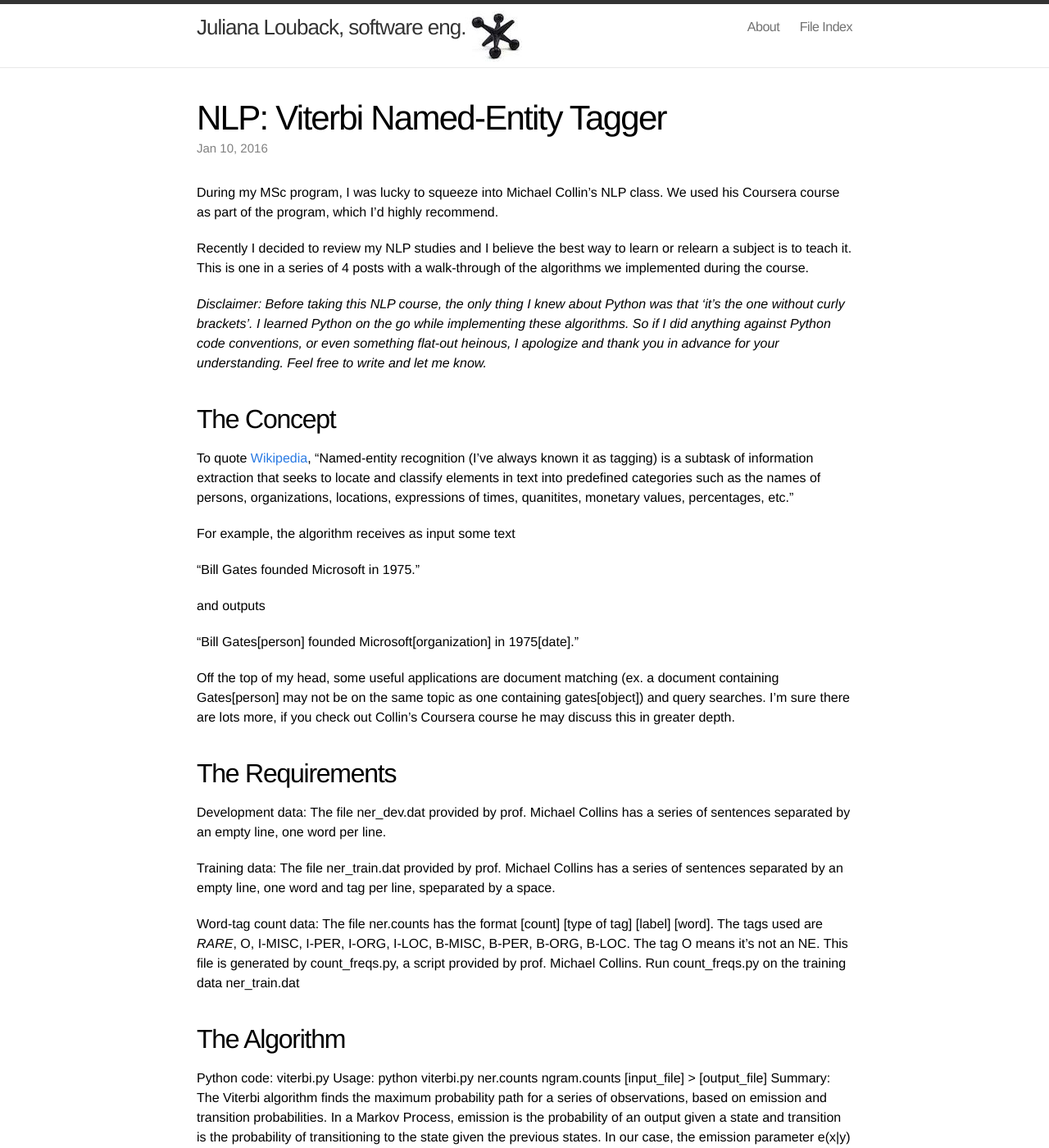
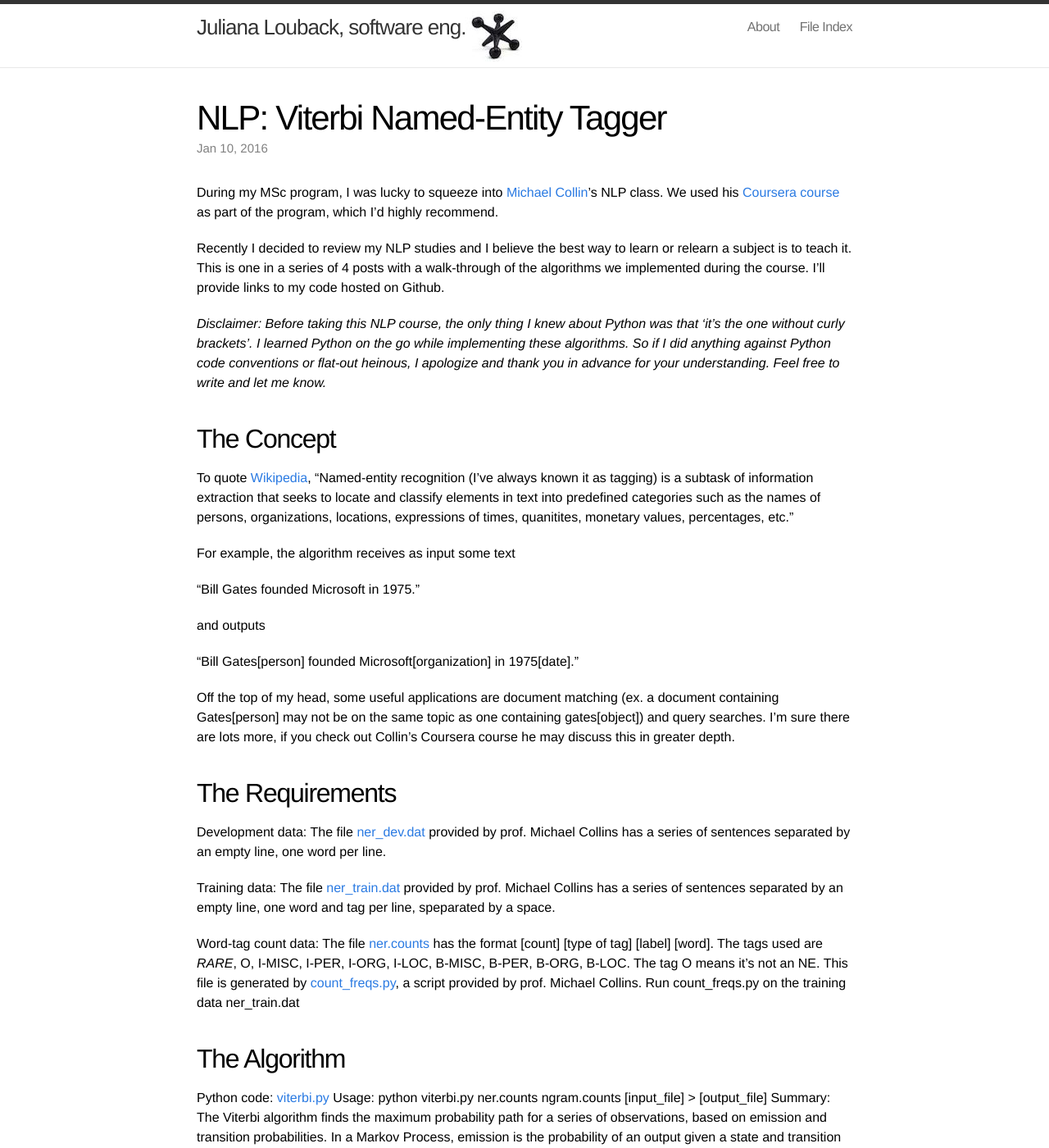
Before and after one commit to JLouback/JLouback.github.io, a Jekyll site: the page built from _posts/2016-1-10-nlp-viterbi-named-entity-tagger.markdown, in a window 1280 px wide and 1400 px high. Shown: the whole window at 82% size. Built offline with Jekyll 4.4.1, drawn with Linux system fonts in a browser that asks for light colours; part of the change alters nothing that is shown; some of the changed text lies outside the part shown.

Commit message:
fix post nlp

```diff
--- a/_posts/2016-1-10-nlp-viterbi-named-entity-tagger.markdown
+++ b/_posts/2016-1-10-nlp-viterbi-named-entity-tagger.markdown
@@ -5,15 +5,15 @@ date:   2016-01-10 10:06:52
 categories: tech
 ---
 
-During my MSc program, I was lucky to squeeze into Michael Collin's NLP class. We used his Coursera course as part of the program, which I'd highly recommend.
+During my MSc program, I was lucky to squeeze into [Michael Collin](http://www.cs.columbia.edu/~mcollins/)'s NLP class. We used his [Coursera course](https://www.coursera.org/course/nlangp) as part of the program, which I'd highly recommend.
 
-Recently I decided to review my NLP studies and I believe the best way to learn or relearn a subject is to teach it. This is one in a series of 4 posts with a walk-through of the algorithms we implemented during the course.
+Recently I decided to review my NLP studies and I believe the best way to learn or relearn a subject is to teach it. This is one in a series of 4 posts with a walk-through of the algorithms we implemented during the course. I'll provide links to my code hosted on Github.
 
-*Disclaimer: Before taking this NLP course, the only thing I knew about Python was that 'it's the one without curly brackets'. I learned Python on the go while implementing these algorithms. So if I did anything against Python code conventions, or even something flat-out heinous, I apologize and thank you in advance for your understanding. Feel free to write and let me know.*
+*Disclaimer: Before taking this NLP course, the only thing I knew about Python was that 'it's the one without curly brackets'. I learned Python on the go while implementing these algorithms. So if I did anything against Python code conventions or flat-out heinous, I apologize and thank you in advance for your understanding. Feel free to write and let me know.*
 
 ## The Concept
 
-To quote [Wikipedia](https://wikipedia.org), "Named-entity recognition (I've always known it as tagging) is a subtask of information extraction that seeks to locate and classify elements in text into predefined categories such as the names of persons, organizations, locations, expressions of times, quanitites, monetary values, percentages, etc."
+To quote [Wikipedia](https://en.wikipedia.org/wiki/Named-entity_recognition), "Named-entity recognition (I've always known it as tagging) is a subtask of information extraction that seeks to locate and classify elements in text into predefined categories such as the names of persons, organizations, locations, expressions of times, quanitites, monetary values, percentages, etc."
 
 For example, the algorithm receives as input some text
 
@@ -27,22 +27,23 @@ Off the top of my head, some useful applications are document matching (ex. a do
 
 ## The Requirements
 
-Development data: The file ner_dev.dat provided by prof. Michael Collins has a series of sentences separated by an empty line, one word per line.
+Development data: The file [ner_dev.dat](https://github.com/JLouback/nlp-viterbi/blob/master/ner_dev.dat) provided by prof. Michael Collins has a series of sentences separated by an empty line, one word per line.
 
-Training data: The file ner_train.dat provided by prof. Michael Collins has a series of sentences separated by an empty line, one word and tag per line, speparated by a space.
+Training data: The file [ner_train.dat](https://github.com/JLouback/nlp-viterbi/blob/master/ner_train.dat) provided by prof. Michael Collins has a series of sentences separated by an empty line, one word and tag per line, speparated by a space.
 
-Word-tag count data: The file ner.counts has the format [count] [type of tag] [label] [word]. The tags used are _RARE_, O, I-MISC, I-PER, I-ORG, I-LOC, B-MISC, B-PER, B-ORG, B-LOC. The tag O means it's not an NE. This file is generated by count_freqs.py, a script provided by prof. Michael Collins. Run count_freqs.py on the training data ner_train.dat
+Word-tag count data: The file [ner.counts](https://github.com/JLouback/nlp-viterbi/blob/master/ner.counts) has the format [count] [type of tag] [label] [word]. The tags used are _RARE_, O, I-MISC, I-PER, I-ORG, I-LOC, B-MISC, B-PER, B-ORG, B-LOC. The tag O means it's not an NE. This file is generated by [count_freqs.py](https://github.com/JLouback/nlp-viterbi/blob/master/count_freqs.py), a script provided by prof. Michael Collins. Run count_freqs.py on the training data ner_train.dat
 
 
 ## The Algorithm
-Python code: viterbi.py
+Python code: [viterbi.py](https://github.com/JLouback/nlp-viterbi/blob/master/viterbi.py)
 Usage: python viterbi.py ner.counts ngram.counts [input_file] > [output_file]
 Summary: The Viterbi algorithm finds the maximum probability path for a series of observations, based on emission and transition probabilities. In a Markov Process, emission is the probability of an output given a state and transition is the probability of transitioning to the state given the previous states. In our case, the emission parameter e(x|y) = the probability of the word being x given you attributed tag y. If your training data had 100 counts of 'person' tags, one of which is the word 'London' (I know a guy who named his kid London), e('London'|'person') = 0.01. Now with 50 counts of 'location' tags, 5 of which are 'London', e('London'|'location') = 0.1 which clearly trumps 0.01. The transition parameter q(y<sub>i</sub> | y<sub>i-1</sub>, y<sub>i-2</sub>) = the probability of putting tag y in position i given it's two previous tags. This is calculated by Count(trigram)/Count(bigram). For each word in the development data, he Viterbi algorithm will associate a score for a word-tag combo based on the emission and transition parameters it obtained from the training data. It does this for every possible tag and sees which is more likely. Clearly this won't be 100% correct as natural language is unpredictable, but you should get pretty high accuracy.
 
-* **Optional Preprocessing.**
+**Optional Preprocessing**
+
 Re-label words in training data with frequency < 5 as '_RARE_' - This isn't required, but useful. Re-run count_freqs.py if used.
 
-Python code: label rare.py
+Python code: [label_rare.py](https://github.com/JLouback/nlp-viterbi/blob/master/label_rare.py)
 
 Usage: python label_rare.py [input_file]
 
@@ -52,25 +53,31 @@ Pseudocode:
 2. Iterates through each line in [input file], checks if word is in rare words dictionary, if so, replaces word with _RARE_.
 
 
-* **Step 1.** Get Count(y) and Count(x~y):
-Python code: emission_counts.py
+**Step 1. Get Count(y) and Count(x~y)**
+
+Python code: [emission_counts.py](https://github.com/JLouback/nlp-viterbi/blob/master/emission_counts.py)
 
 Pseudocode:
+
 1. Iterate through each line in ner.counts file:
 1.1 Store each word-label-count combo in a dictionary count xy containing a dictionary for each word encountered. Each word dictionary contains key-value pairs of the label given to the word and its respective counter. i.e. count xy[Peter][I-PER] returns the number of times the word ‘Peter’ was labeled ‘I-PER’ in the training data.
 1.2 The dictionary count y contains 8 items, one for each label ( RARE , O, I-MISC, I-PER, I-ORG, I-LOC, B-MISC, B-PER, B-ORG, B-LOC); at each line, add the count to its respective label in count y to obtain the absolute tag frequency, Count(y).
 
-* **Step 2.** Get bigram and trigram counts:
-Python code: transition_counts.py
+**Step 2. Get bigram and trigram counts**
+
+Python code: [transition_counts.py](https://github.com/JLouback/nlp-viterbi/blob/master/)
 
 Pseudocode:
+
 1. Iterate through each line in the n-gram_counts file
 1.1 If the line contains ’2-GRAM’ add an item to the bigram_counts dictionary using the bigram (two space-separated labels following the tag type '2-gram') as key, count as value. This dictionary will contain Count(y<sub>i-2</sub>,y<sub>i-1</sub>).
 1.2 If the line contains ’3-GRAM’, add an item to the trigram_counts dictionary using the trigram as key, count as value. This dictionary will contain Count(y<sub>i-2</sub>, y<sub>i-1</sub>, y<sub>i</sub>).
 2. Return dictionaries of bigram and trigram counts.
 
-* **Step 3.** Viterbi:
+**Step 3. Viterbi**
+
 (For each line in the [input_file]):
+
 1. If the word was seen in training data (present in the count_xy dictionary), for each of the possible labels for the word:
 1.1 Calculate emission = count_xy[word][label] / float(count_y[label]
 1.2 Calculate transition = trigram_counts[trigram])/float(bigram_counts[bigram] Note: y<sub>i-2</sub> = *, y<sub>i-1</sub> = * for the first round
@@ -86,5 +93,5 @@ Pseudocode:
 
 
 ## Evaluation
-Prof. Michael Collins provided an evaluation script to verify the output of your Viterbi implementation.
+Prof. Michael Collins provided an evaluation script [eval_ne_tagger.py](https://github.com/JLouback/nlp-viterbi/blob/master/eval_ne_tagger.py) to verify the output of your Viterbi implementation.
 Usage: python eval_ne_tagger.py ner_dev.key [output_file]
```
